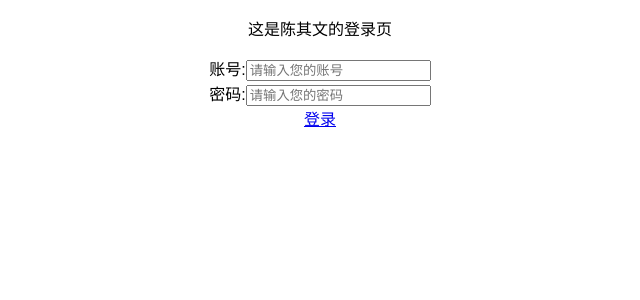
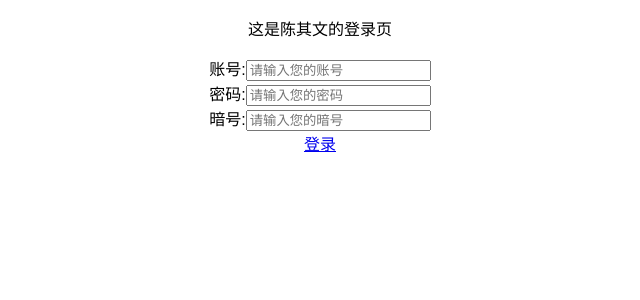
Before and after one commit to cqw-wulei/free, a React (Create React App) app: page / in a window 1280 px wide. Shown: the top 300 px of the page, without its empty margins (320-960 px from the left). Built offline with nearby package versions, Linux system fonts and the light colour scheme.

Commit message:
登录页再加一个输入框

```diff
--- a/src/login/login.js
+++ b/src/login/login.js
@@ -21,6 +21,14 @@ class Login extends Component {
                 infor: '请输入您的密码',
                 msg: '您已输入密码',
             },
+            {
+                id: 3,
+                txt: '暗号',
+                type: 'number',
+                name: 'sign',
+                infor: '请输入您的暗号',
+                msg: '您已输入暗号',
+            },
         ]
     };
     constructor(props) {/*构造函数*/
@@ -30,6 +38,7 @@ class Login extends Component {
         this.state = {/*状态机*/
             name: '',
             password: '',
+            sign: '',
         };
     }
     handleChange(event) {/*监听用户输入*/
```
